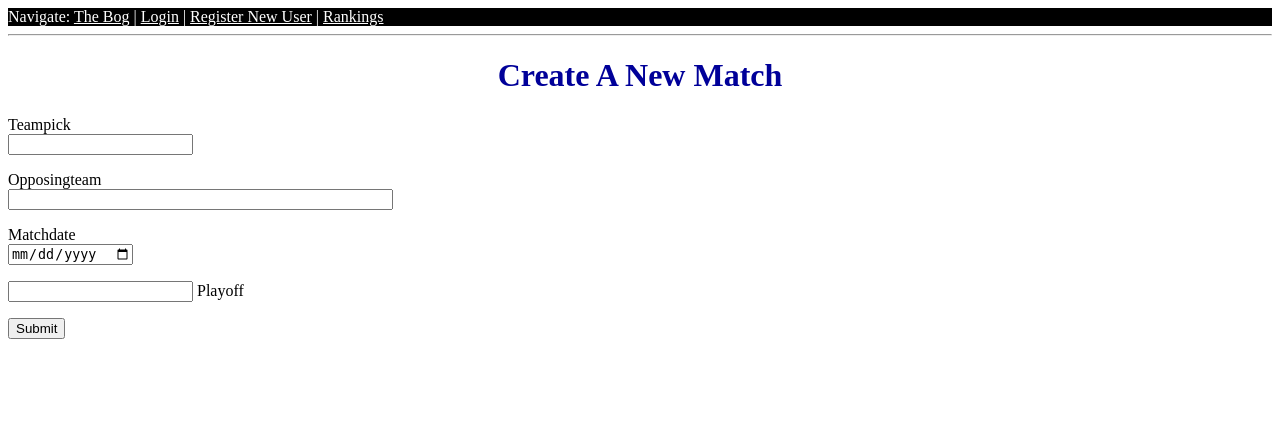
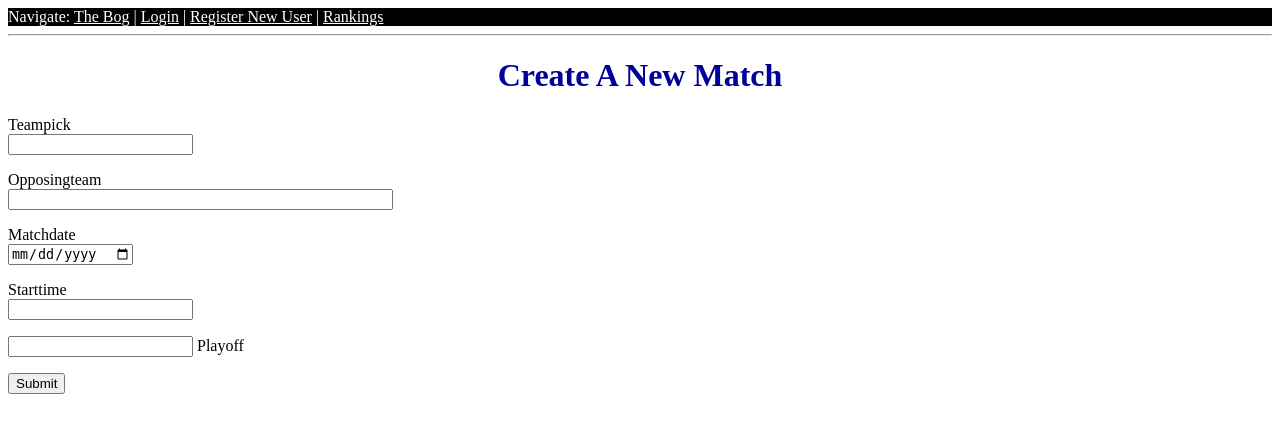
Before and after one commit to paulecar/Team9, a Flask app: template team9/templates/addmatch.html in a window 1280 px wide. Shown: the top 433 px of the page. Run offline with Flask 2, Linux system fonts and the light colour scheme; the template is opened without the code that fills it: most values are stand-ins (such as "Sample title", 1, 10 or a date in 2020); form fields are guessed from the names that the template uses; parts of the project's set-up code (start-up, migrations or seed data) failed here and were passed over; some libraries are stand-ins or nearby versions.

Commit message:
Flash colour set and start time added to match

```diff
--- a/team9/routes.py
+++ b/team9/routes.py
@@ -9,7 +9,6 @@ from flask_login import current_user, login_user, logout_user
 # TODO Refactor project structure - Split routes into separate views (MVC)
 
 # TODO Add Season Selector Form
-# TODO Add Bog Manager Form
 
 
 # Get current season, which is used by the 'Add' forms
@@ -90,11 +89,13 @@ def addmatch():
         if form.playoff.data:
             match = Match(OpposingTeam=team_entered,
                           MatchDate=form.matchdate.data,
+                          StartTime=form.starttime.data,
                           Season_ID=season.idseason,
                           PlayOff='Y')
         else:
             match = Match(OpposingTeam=team_entered,
                           MatchDate=form.matchdate.data,
+                          StartTime=form.starttime.data,
                           Season_ID=season.idseason)
         db.session.add(match)
         db.session.commit()
--- a/team9/templates/addmatch.html
+++ b/team9/templates/addmatch.html
@@ -29,6 +29,14 @@
                 <span style="color: red;">[{{ error }}]</span>
             {% endfor %}
         </p>
+        <p>
+            {{ form.starttime.label }}
+            <br>
+            {{ form.starttime() }}
+            {% for error in form.starttime.errors %}
+                <span style="color: red;">[{{ error }}]</span>
+            {% endfor %}
+        </p>
         <p>{{ form.playoff() }} {{ form.playoff.label }}</p>
         <p>{{ form.submit() }}</p>
     </form>
--- a/team9/templates/base.html
+++ b/team9/templates/base.html
@@ -44,6 +44,11 @@ div {
     color : white;
 }
 
+ul {
+    background-color: lightgreen;
+    color : black;
+}
+
 a {
     color : white;
 }
@@ -76,7 +81,6 @@ a {
         {% endif %}
         <a href="{{ url_for('ranking') }}">Rankings</a></div>
     <hr>
-    <!-- TODO Place flashed messages with red backgroud -->
     {% with messages = get_flashed_messages() %}
         {% if messages %}
         <ul>
```
Also changed, not shown: team9/forms.py (+4 -3 lines).
